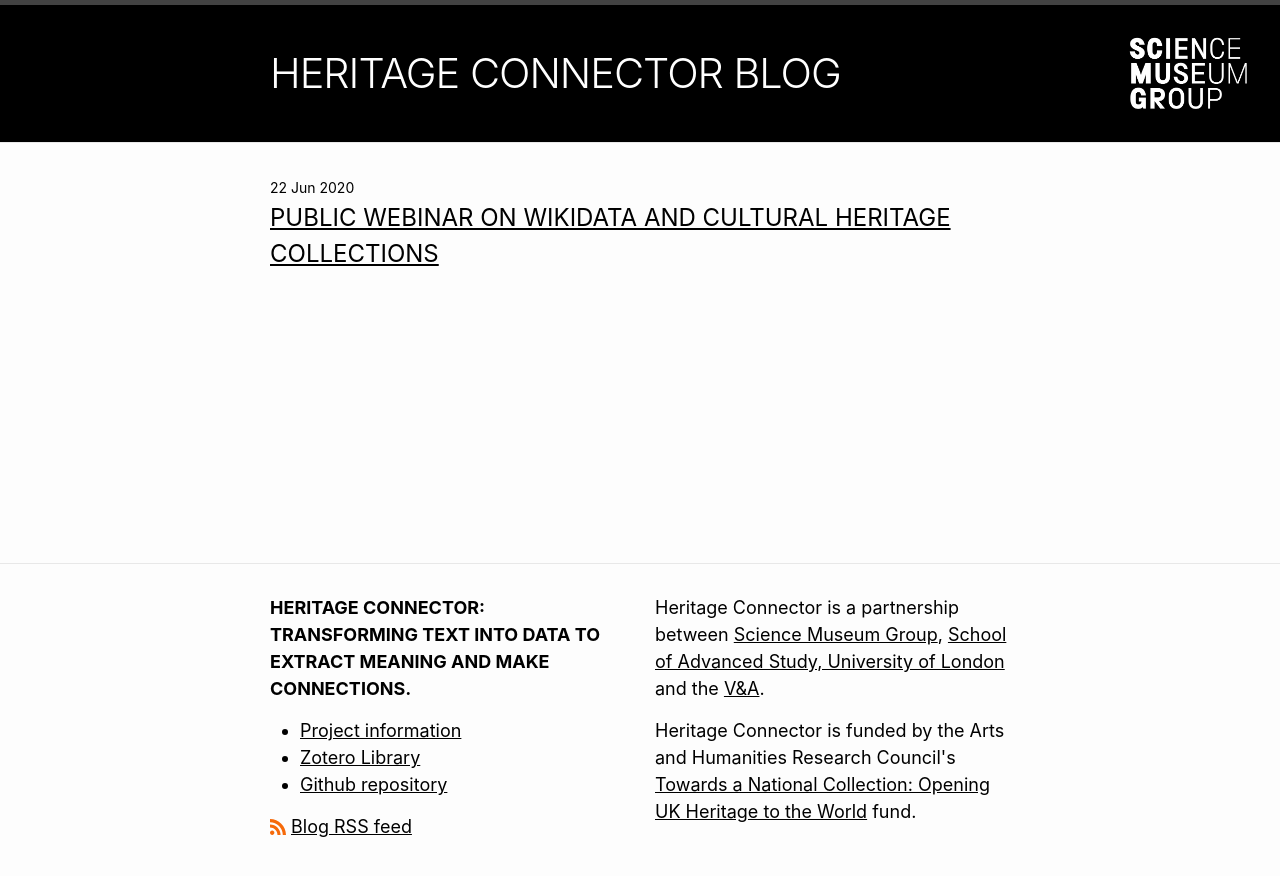
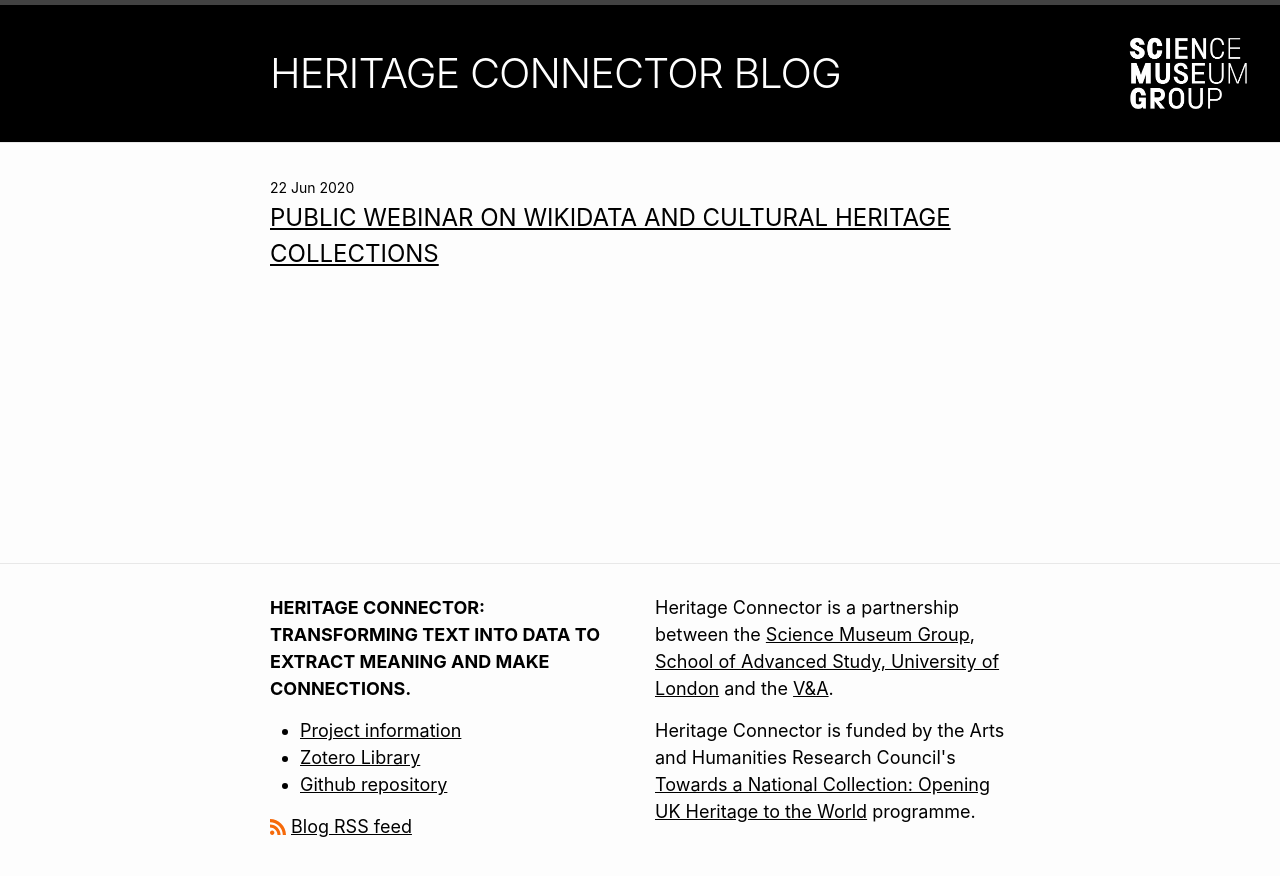
Before and after one commit to portableant/heritageconnector, a Jekyll site: the page built from README.md, in a window 1280 px wide. Shown: the top 876 px of the page. Built offline with Jekyll 4.4.1, drawn with Linux system fonts in a browser that asks for light colours; some web fonts are replaced; our own code applies the rules of GitHub Pages for plain Markdown files.

Commit message:
Update footer.html

```diff
--- a/_includes/footer.html
+++ b/_includes/footer.html
@@ -43,8 +43,8 @@
 
       </div>
       <div class="footer-col">
-        <p>Heritage Connector is a partnership between <a href="https://www.sciencemuseumgroup.org.uk/">Science Museum Group</a>, <a href="https://www.sas.ac.uk">School of Advanced Study, University of London</a> and the <a href="https://www.vam.ac.uk">V&amp;A</a>.</p>
-        <p>Heritage Connector is funded by the Arts and Humanities Research Council's <a href="https://ahrc.ukri.org/research/fundedthemesandprogrammes/tanc-opening-uk-heritage-to-the-world/">Towards a National Collection: Opening UK Heritage to the World</a> fund.</p>
+        <p>Heritage Connector is a partnership between the <a href="https://www.sciencemuseumgroup.org.uk/">Science Museum Group</a>, <a href="https://www.sas.ac.uk">School of Advanced Study, University of London</a> and the <a href="https://www.vam.ac.uk">V&amp;A</a>.</p>
+        <p>Heritage Connector is funded by the Arts and Humanities Research Council's <a href="https://ahrc.ukri.org/research/fundedthemesandprogrammes/tanc-opening-uk-heritage-to-the-world/">Towards a National Collection: Opening UK Heritage to the World</a> programme.</p>
 
         </div>
     </div>
```
